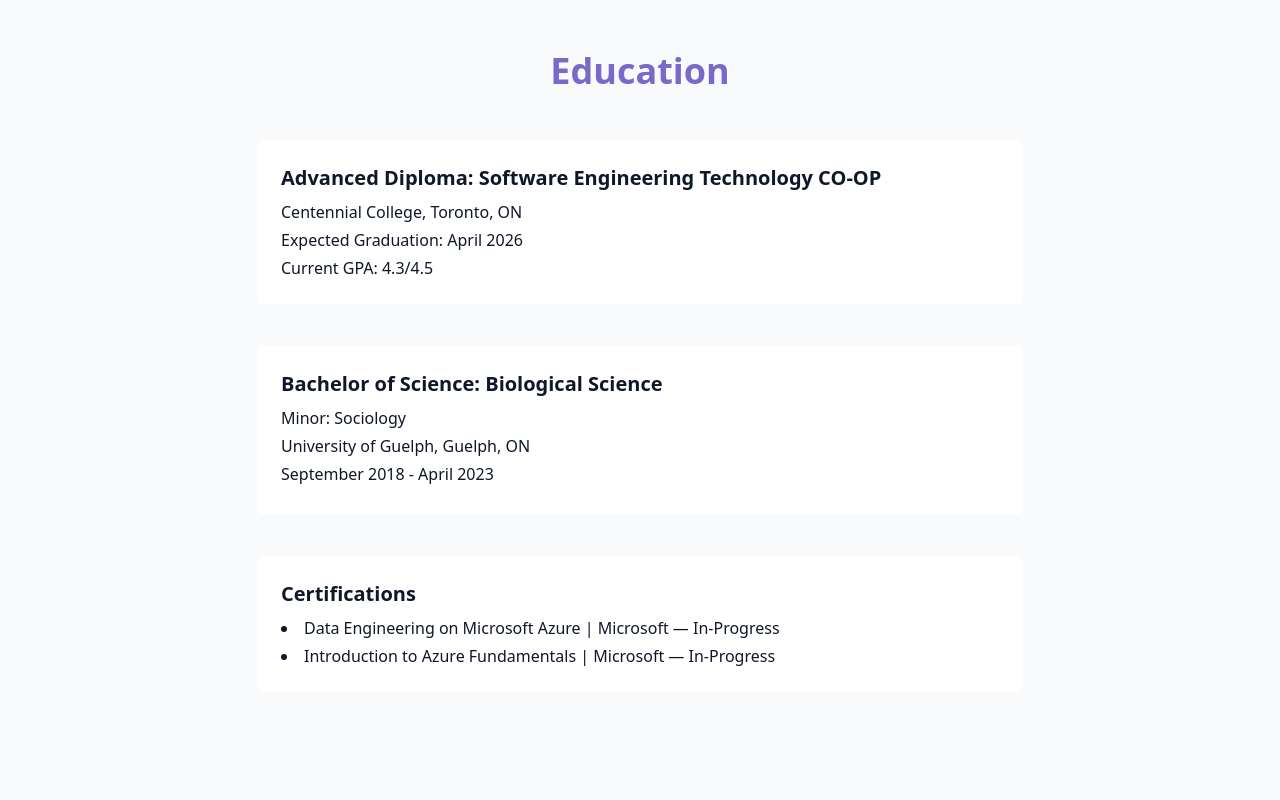
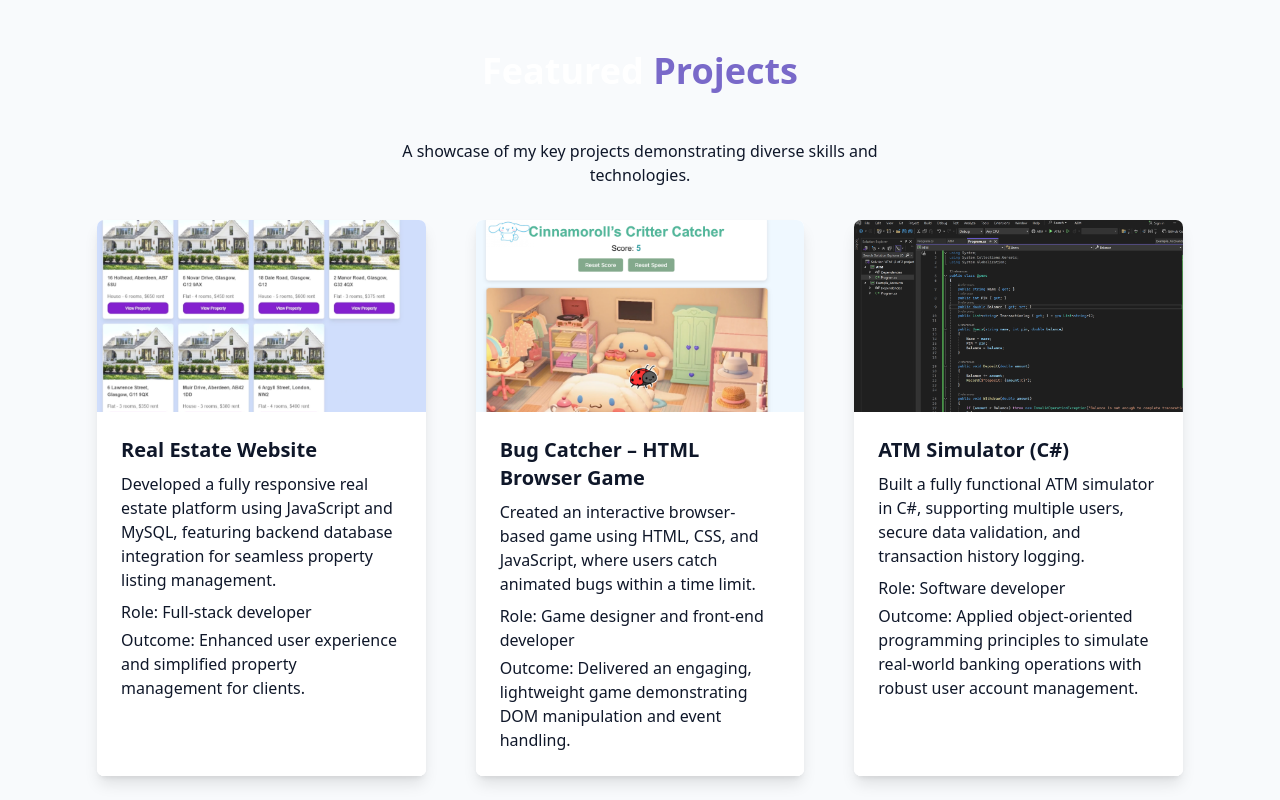
Before and after one commit to Musse-A/Deploy-React-App, a React (Vite) app in the folder vite-project/: page / in a window 1280 px wide. Shown: the part 1720-2520 px from the top of the page. Built offline with nearby package versions, Linux system fonts and the light colour scheme.

Commit message:
Completed project sections

```diff
--- /dev/null
+++ b/vite-project/src/Components/ProjectsSection.jsx
@@ -0,0 +1,75 @@
+export const ProjectsSection = () => {
+  return (
+    <section id="projects" className="py-24 px-4 relative">
+      <div className="container mx-auto max-w-6xl">
+        <h2 className="text-3xl md:text-4xl font-bold mb-12 text-center">
+        <span className="text-white">Featured&nbsp;</span>
+        <span className="text-primary">Projects</span>
+        </h2>
+        <p className="text-center text-muted-foreground max-w-xl mx-auto mb-8">A showcase of my key projects demonstrating diverse skills and technologies.</p>
+        <div className="grid grid-cols-1 md:grid-cols-3 gap-12">
+
+          {/* Project 1 */}
+          <article className="gradient-border rounded-lg overflow-hidden card-hover shadow-lg bg-card">
+            <img
+              src="/assets/projects/RealEstateProject.png"
+              alt="Real Estate Website"
+              className="w-full h-48 object-cover"
+            />
+            <div className="p-6 text-left">
+              <h3 className="text-xl font-semibold mb-2">Real Estate Website</h3>
+              <p className="text-muted-foreground mb-2">
+                Developed a fully responsive real estate platform using JavaScript and MySQL,
+                featuring backend database integration for seamless property listing management.
+              </p>
+              <p className="font-medium mb-1">Role: Full-stack developer</p>
+              <p className="text-muted-foreground">
+                Outcome: Enhanced user experience and simplified property management for clients.
+              </p>
+            </div>
+          </article>
+
+          {/* Project 2 */}
+          <article className="gradient-border rounded-lg overflow-hidden card-hover shadow-lg bg-card">
+            <img
+              src="/assets/projects/BugCatcherGame.png"
+              alt="Bug Catcher Game"
+              className="w-full h-48 object-cover"
+            />
+            <div className="p-6 text-left">
+              <h3 className="text-xl font-semibold mb-2">Bug Catcher – HTML Browser Game</h3>
+              <p className="text-muted-foreground mb-2">
+                Created an interactive browser-based game using HTML, CSS, and JavaScript,
+                where users catch animated bugs within a time limit.
+              </p>
+              <p className="font-medium mb-1">Role: Game designer and front-end developer</p>
+              <p className="text-muted-foreground">
+                Outcome: Delivered an engaging, lightweight game demonstrating DOM manipulation and event handling.
+              </p>
+            </div>
+          </article>
+
+          {/* Project 3 */}
+          <article className="gradient-border rounded-lg overflow-hidden card-hover shadow-lg bg-card">
+            <img
+              src="/assets/projects/atm.png"
+              alt="ATM Simulator"
+              className="w-full h-48 object-cover"
+            />
+            <div className="p-6 text-left">
+              <h3 className="text-xl font-semibold mb-2">ATM Simulator (C#)</h3>
+              <p className="text-muted-foreground mb-2">
+                Built a fully functional ATM simulator in C#, supporting multiple users, secure data validation, and transaction history logging.
+              </p>
+              <p className="font-medium mb-1">Role: Software developer</p>
+              <p className="text-muted-foreground">
+                Outcome: Applied object-oriented programming principles to simulate real-world banking operations with robust user account management.
+              </p>
+            </div>
+          </article>
+
+        </div>
+      </div>
+    </section>
+  );
+};
--- a/vite-project/src/Pages/Home.jsx
+++ b/vite-project/src/Pages/Home.jsx
@@ -5,6 +5,7 @@ import { HeroSection } from "@/Components/HeroSection";
 import { AboutSection } from "../Components/AboutSection";
 import { SkillsSection } from "../Components/SkillsSection";
 import { EducationSection } from "../Components/EducationSection";
+import { ProjectsSection } from "../Components/ProjectsSection";
 
 export const Home = () => {
     return (
@@ -23,7 +24,7 @@ export const Home = () => {
             <main>
                 <HeroSection/>
                 <AboutSection/>
-
+                <ProjectsSection/>
                 <EducationSection/>
                 <SkillsSection/>
             </main>
--- a/vite-project/src/main.jsx
+++ b/vite-project/src/main.jsx
@@ -6,6 +6,5 @@ import App from './App.jsx'
 createRoot(document.getElementById('root')).render(
   <StrictMode>
     <App />
-   <p>Initial Commit</p>
   </StrictMode>,
 )
```
Also changed, not shown: vite-project/public/assets/Projects/RealEstateProject2.png (deleted), vite-project/public/assets/Projects/atm.png (added).
